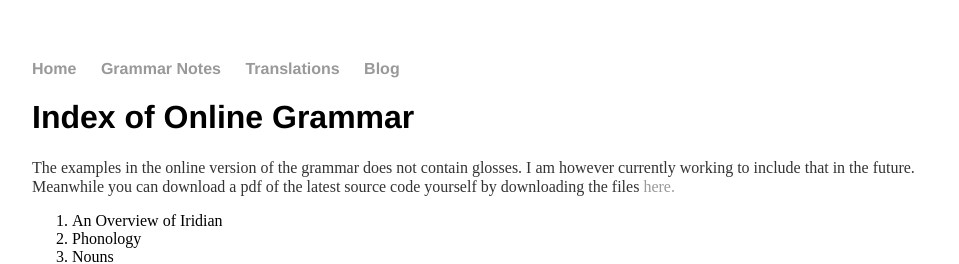
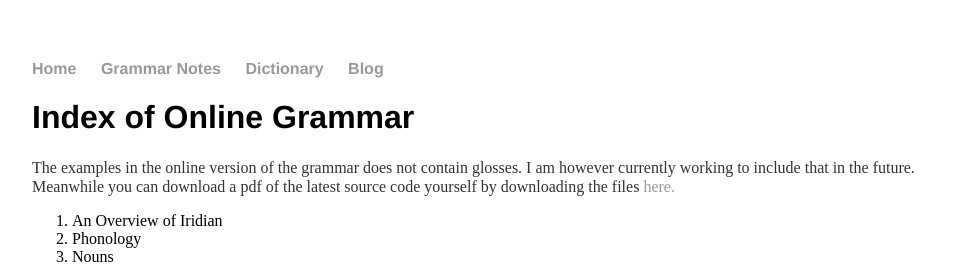
Before and after one commit to roelchristian/roelchristian.github.io, a Jekyll site: the page built from grammar/index.html, in a window 1280 px wide. Shown: the top 264 px of the page, without its empty margins (160-1119 px from the left). Built offline with Jekyll 4.4.1, drawn with Linux system fonts in a browser that asks for light colours.

Commit message:
Change Translations to dictionary

```diff
--- a/_layouts/default.html
+++ b/_layouts/default.html
@@ -10,7 +10,7 @@
         <ul>
         		<li><a href="/">Home</a></li>
 	        	<li><a href="/grammar">Grammar Notes</a></li>
-        		<li><a href="/translations">Translations</a></li>
+        		<li><a href="/dictionary">Dictionary</a></li>
         		<li><a href="/blog">Blog</a></li>
     		</ul>
 			</nav>
```
